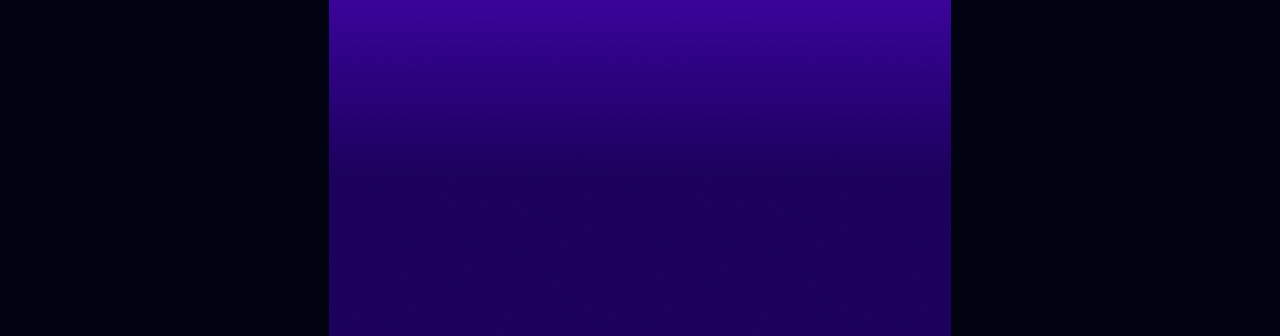
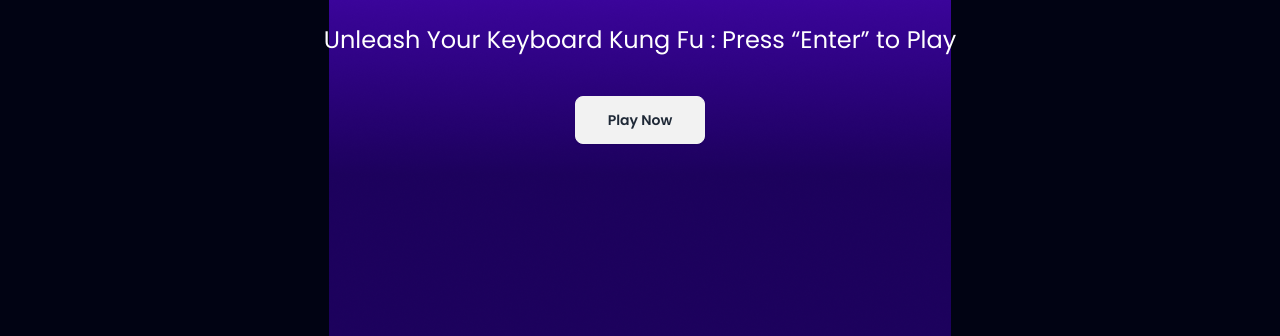
Before and after one commit to Md-Foysal-2024/Module-27-Alphabet-clash, a plain HTML site: page index.html in a window 1280 px wide. Shown: the part 464-800 px from the top of the page. Drawn offline with nearby package versions, Linux system fonts and the light colour scheme.

Commit message:
JavaScript File Has been added

```diff
--- a/index.html
+++ b/index.html
@@ -14,12 +14,12 @@
     <main class="min-h-screen bg-[#010313] bg-[url(images/background.png)] bg-no-repeat bg-center">
         <!-- home screen start -->
         <!-- home screen---hidden Now -->
-        <section class="home min-h-screen text-white flex justify-center items-center hidden ">
+        <section class="home min-h-screen text-white flex justify-center items-center  ">
 
             <div class="flex flex-col justify-center items-center gap-10">
                 <h1 class=" font-anton text-[170px]">ALPHABET CLASH</h1>
                 <p class="text-2xl">Unleash Your Keyboard Kung Fu : Press “Enter” to Play</p>
-                <button class=" btn px-8 ">Play Now</button>
+                <button onclick="play()" class=" btn px-8 ">Play Now</button>
             </div>
 
         </section>
@@ -28,7 +28,7 @@
 
         <!-- play-ground-start -->
         <!-- play-ground----hidden Now-->
-        <section class="play-ground hidden ">
+        <section class="play-ground hidden  ">
             <div class="flex flex-col items-center justify-center gap-20 pt-12">
 
                 <!-- screen and artboard -->
@@ -116,6 +116,12 @@
         </section>
         <!-- final score section-end -->
     </main>
+
+
+
+
+
+    <script src="script/alpha-clash.js"></script>
 </body>
 
 </html>
--- /dev/null
+++ b/script/alpha-clash.js
@@ -0,0 +1,5 @@
+function play(){
+console.log('Play Start Now')
+
+
+}
```
